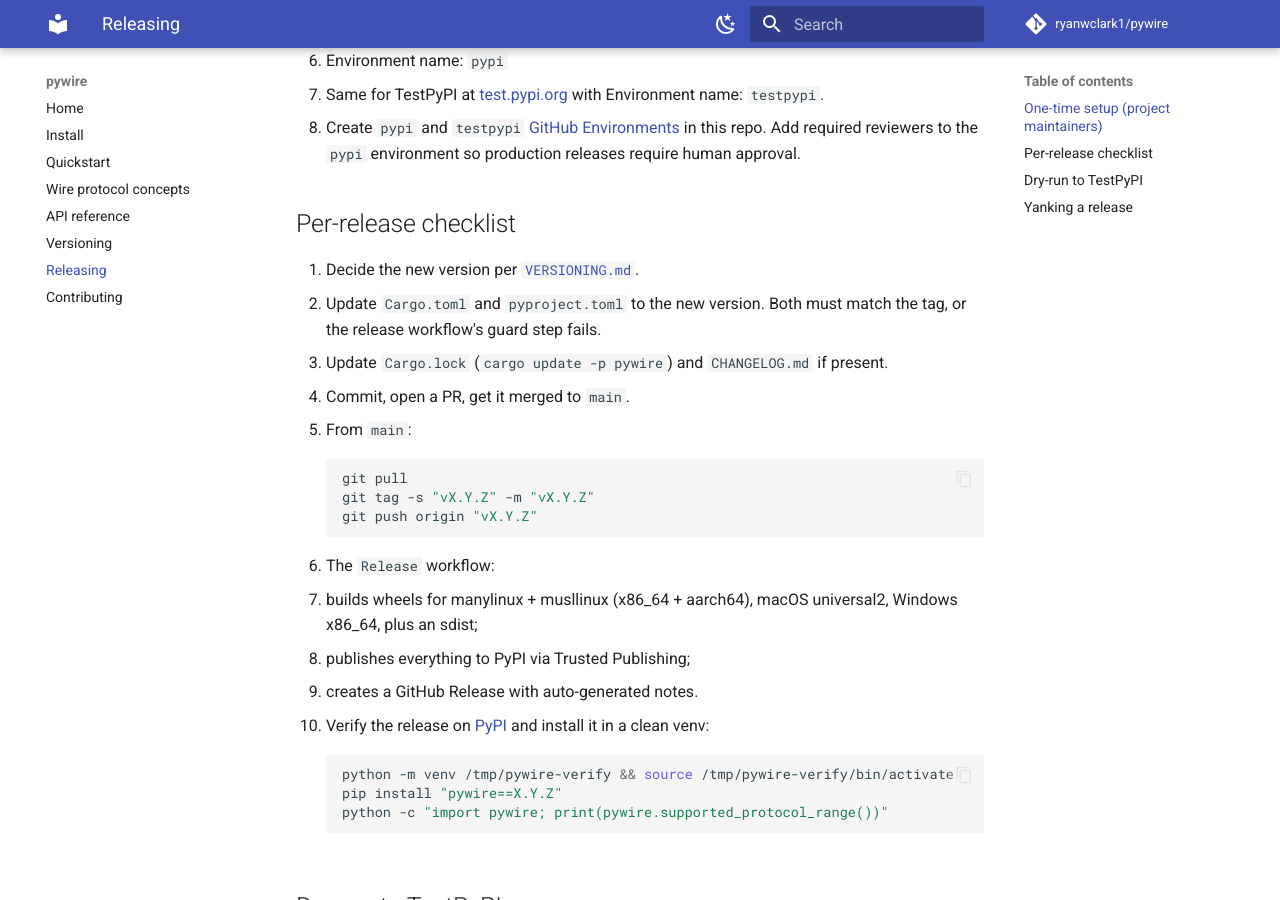
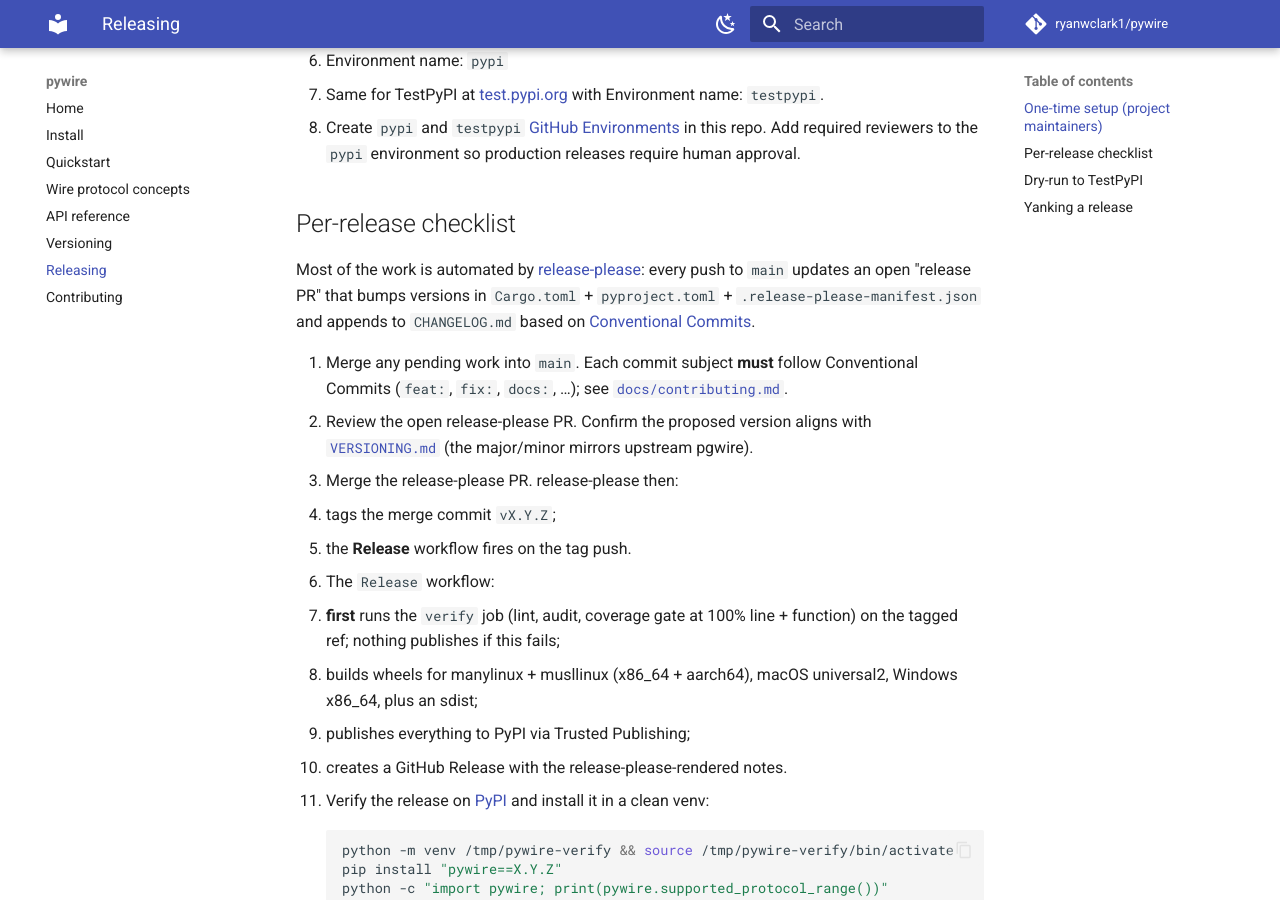
Before and after one commit to ryanwclark1/pywire, an MkDocs documentation site: the page built from docs/releasing.md, in a window 1280 px wide and 900 px high, scrolled down 509 px. Built offline with MkDocs 1.6.1 and Material for MkDocs 9.7.7, drawn with Linux system fonts in a browser that asks for light colours; comment, search, counter and statistics services are not loaded.

Commit message:
feat: pyo3 0.28 + release-please + 100% coverage gate
Three unblockers for the binding phase land together. None depend on
each other but doing them serially would triple the round-trip cost.

pyo3 upgrade (0.22.6 -> 0.28.3)
- Bump pyo3 and add pyo3-async-runtimes 0.28 plus tokio. pyo3-async-
  runtimes requires pyo3 >= 0.28; every binding past `messages` will be
  async-using.
- src/lib.rs needed zero changes; the wrap_pyfunction!/pymodule API
  surface is source-compatible across the bump.

release-please
- New release-please workflow runs on push to main, opening a rolling
  release PR that bumps Cargo.toml + pyproject.toml + manifest and
  appends Conventional-Commit-derived entries to CHANGELOG.md.
- RELEASING.md rewritten around the merge-the-release-PR flow; the
  manual version-bump step is gone.
- docs/contributing.md documents the Conventional Commits convention
  and the bump rules.

Coverage gate (100% line + function, Python and Rust)
- pyproject.toml: bump fail_under to 100, emit coverage XML for upload.
- New scripts/coverage.sh drives the full pipeline:
  rebuild the .so with `-Cinstrument-coverage`, run cargo test, run
  pytest, merge .profraw via llvm-profdata, and report against the .so
  AND the test binary so binding-glue lines are counted. Gates on 100%
  line + function; region is informational (the macro-expanded `?`
  paths in pymodule have no stable-Rust inline exclusion).
- CI: ubuntu-latest/python-3.12 cell runs scripts/coverage.sh and
  uploads python-cov.xml + rust-cov.lcov to Codecov with separate
  flags. Other matrix cells still build + pytest as before.
- release.yml grows a leading `verify` job that re-runs lint, audit,
  and the coverage gate on the tagged ref. linux/musllinux/macos/
  windows/sdist build jobs now `needs: verify`; no wheel builds until
  coverage is green.
- codecov.yml pins project + patch targets to 100% with
  if_ci_failed: error so a Codecov outage cannot auto-pass.
- README and docs/index.md gain a Codecov badge alongside CI/Docs.

Misc
- .gitignore: add coverage artifact patterns (*.profraw, *.profdata,
  python-cov.xml, rust-cov.lcov, .mypy_cache, .ruff_cache, /site/).

````diff
--- a/Cargo.toml
+++ b/Cargo.toml
@@ -9,4 +9,6 @@ crate-type = ["cdylib"]
 
 [dependencies]
 pgwire = { version = "0.40.0", default-features = false }
-pyo3 = { version = "0.22.6", features = ["abi3-py39"] }
+pyo3 = { version = "0.28.3", features = ["abi3-py39"] }
+pyo3-async-runtimes = { version = "0.28", features = ["tokio-runtime"] }
+tokio = { version = "1", features = ["rt-multi-thread", "macros"] }
--- a/RELEASING.md
+++ b/RELEASING.md
@@ -27,24 +27,30 @@ cutting a release.
 
 ## Per-release checklist
 
-1. Decide the new version per [`VERSIONING.md`](https://github.com/ryanwclark1/pywire/blob/main/VERSIONING.md).
-2. Update `Cargo.toml` and `pyproject.toml` to the new version. Both must
-   match the tag, or the release workflow's guard step fails.
-3. Update `Cargo.lock` (`cargo update -p pywire`) and `CHANGELOG.md` if
-   present.
-4. Commit, open a PR, get it merged to `main`.
-5. From `main`:
-   ```bash
-   git pull
-   git tag -s "vX.Y.Z" -m "vX.Y.Z"
-   git push origin "vX.Y.Z"
-   ```
-6. The `Release` workflow:
+Most of the work is automated by
+[release-please](https://github.com/googleapis/release-please): every push
+to `main` updates an open "release PR" that bumps versions in
+`Cargo.toml` + `pyproject.toml` + `.release-please-manifest.json` and
+appends to `CHANGELOG.md` based on
+[Conventional Commits](https://www.conventionalcommits.org/).
+
+1. Merge any pending work into `main`. Each commit subject **must** follow
+   Conventional Commits (`feat:`, `fix:`, `docs:`, …); see
+   [`docs/contributing.md`](https://github.com/ryanwclark1/pywire/blob/main/docs/contributing.md).
+2. Review the open release-please PR. Confirm the proposed version aligns
+   with [`VERSIONING.md`](https://github.com/ryanwclark1/pywire/blob/main/VERSIONING.md)
+   (the major/minor mirrors upstream pgwire).
+3. Merge the release-please PR. release-please then:
+   - tags the merge commit `vX.Y.Z`;
+   - the **Release** workflow fires on the tag push.
+4. The `Release` workflow:
+   - **first** runs the `verify` job (lint, audit, coverage gate at 100%
+     line + function) on the tagged ref; nothing publishes if this fails;
    - builds wheels for manylinux + musllinux (x86_64 + aarch64), macOS
      universal2, Windows x86_64, plus an sdist;
    - publishes everything to PyPI via Trusted Publishing;
-   - creates a GitHub Release with auto-generated notes.
-7. Verify the release on
+   - creates a GitHub Release with the release-please-rendered notes.
+5. Verify the release on
    [PyPI](https://pypi.org/project/pywire/#history) and install it in a
    clean venv:
    ```bash
--- a/pyproject.toml
+++ b/pyproject.toml
@@ -26,11 +26,12 @@ include = [{ path = "pywire/py.typed", format = "wheel" }, { path = "pywire/_pyw
 
 [tool.pytest.ini_options]
 testpaths = ["tests"]
-addopts = "--cov=pywire --cov-report=term-missing"
+addopts = "--cov=pywire --cov-report=term-missing --cov-report=xml:python-cov.xml"
 
 [tool.coverage.run]
 source = ["pywire"]
 branch = true
+parallel = true
 
 [tool.coverage.report]
 exclude_lines = [
@@ -39,7 +40,7 @@ exclude_lines = [
   "raise NotImplementedError",
 ]
 show_missing = true
-fail_under = 80
+fail_under = 100
 
 [tool.ruff]
 line-length = 100
````
Also changed, not shown: CHANGELOG.md (added, +6 -0 lines), README.md (+1 -0 lines), codecov.yml (added, +37 -0 lines), docs/contributing.md (+36 -0 lines), docs/index.md (+3 -0 lines), release-please-config.json (added, +21 -0 lines), .release-please-manifest.json (added), 6 other files.
